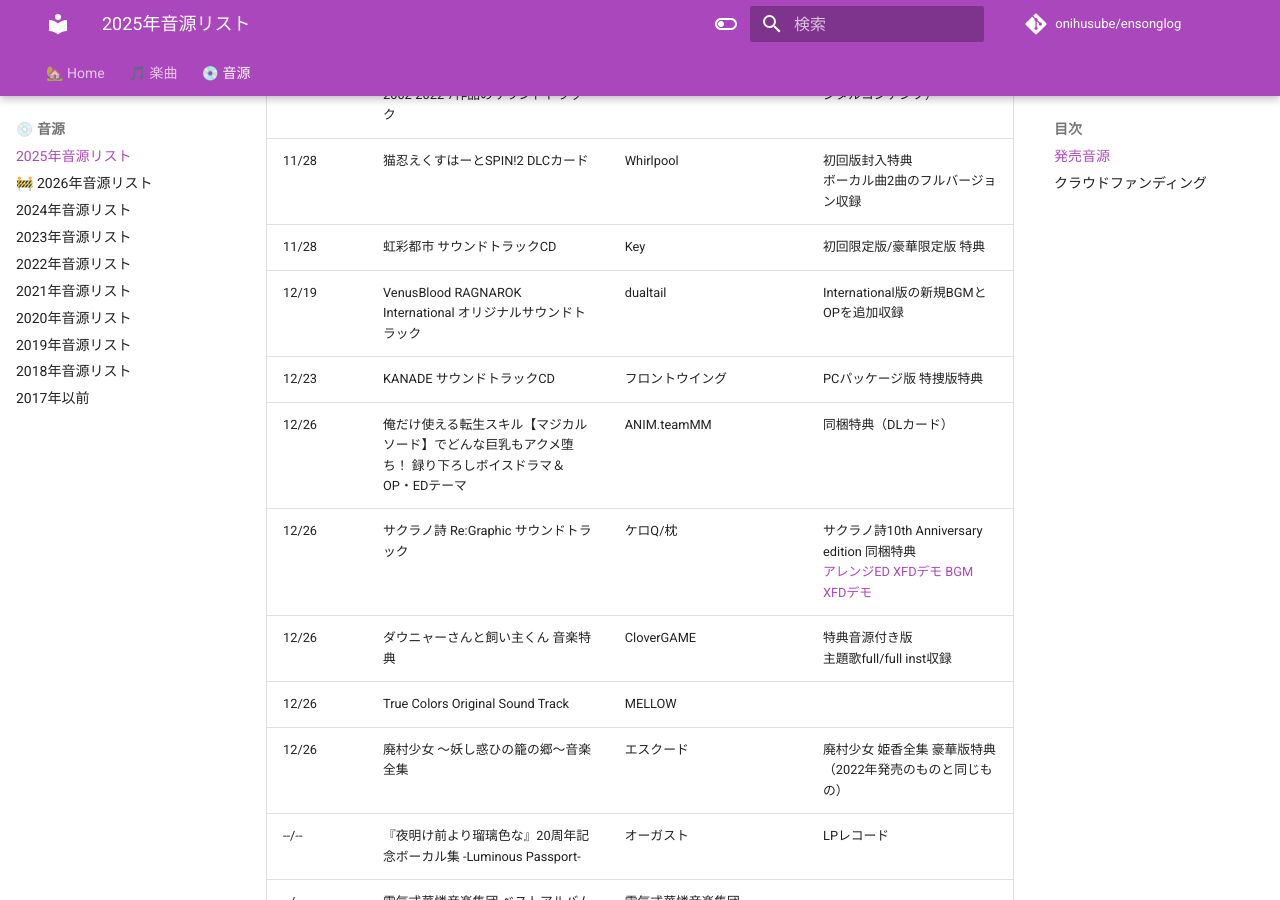
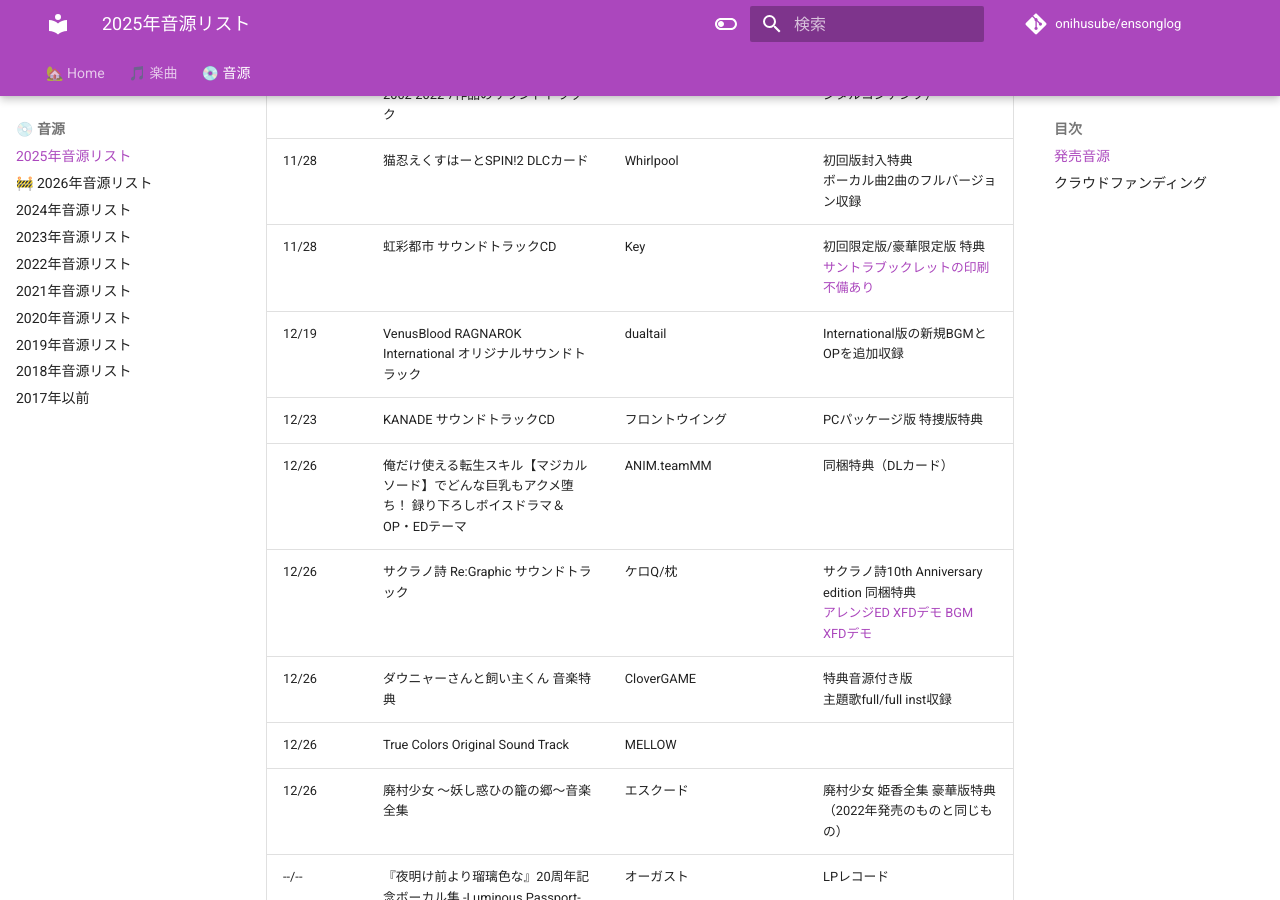
Before and after one commit to onihusube/ensonglog, an MkDocs documentation site: the page built from docs/2025/音源.md, in a window 1280 px wide and 900 px high, scrolled down 15707 px. Built offline with MkDocs 1.6.1 and Material for MkDocs 9.7.7, drawn with Linux system fonts in a browser that asks for light colours; comment, search, counter and statistics services are not loaded.

Commit message:
虹彩都市サントラについて追記

```diff
--- a/docs/2025/音源.md
+++ b/docs/2025/音源.md
@@ -219,7 +219,7 @@
 | 11/28 | バカップル・サプリメント コンプリートサウンドアルバム | ま～まれぇど |  |
 | 11/28 | HOOKSOFT 25th Discovery Box 2002-2022 7作品のサウンドトラック | HOOKSOFT | 収録7作品のサントラ収録（デジタルコンテンツ） |
 | 11/28 | 猫忍えくすはーとSPIN!2 DLCカード | Whirlpool | 初回版封入特典 </br> ボーカル曲2曲のフルバージョン収録 |
-| 11/28 | 虹彩都市 サウンドトラックCD | Key | 初回限定版/豪華限定版 特典 |
+| 11/28 | 虹彩都市 サウンドトラックCD | Key | 初回限定版/豪華限定版 特典 </br> [サントラブックレットの印刷不備あり](https://key.visualarts.gr.jp/kinetic/augment_protocol/apology/20251127.html) |
 | 12/19 | VenusBlood RAGNAROK International オリジナルサウンドトラック | dualtail | International版の新規BGMとOPを追加収録 |
 | 12/23 | KANADE サウンドトラックCD | フロントウイング | PCパッケージ版 特捜版特典 |
 | 12/26 | 俺だけ使える転生スキル【マジカルソード】でどんな巨乳もアクメ堕ち！ 録り下ろしボイスドラマ＆OP・EDテーマ | ANIM.teamMM | 同梱特典（DLカード） |
```
